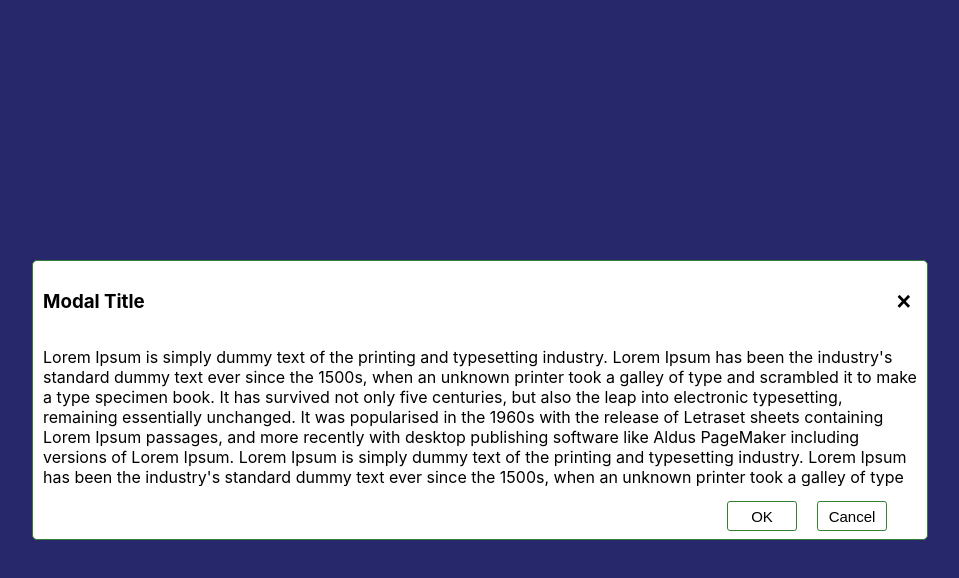
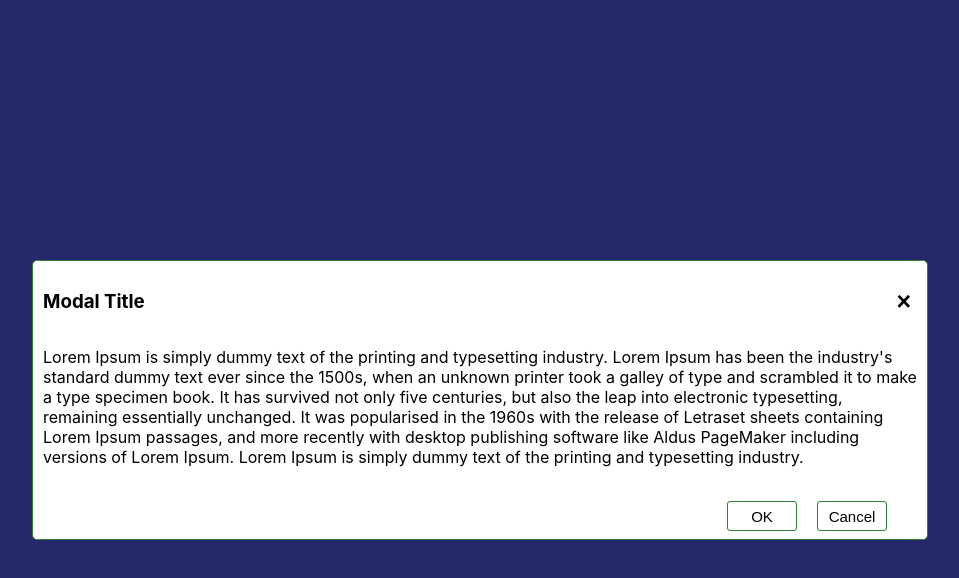
Before and after one commit to KanzariAmine/React-Modal, a React (Create React App) app: page / in a window 1280 px wide. Both pictures are taken after a click on the button "OPEN MODAL". Shown: the top 578 px of the page, without its empty margins (160-1119 px from the left). Built offline with nearby package versions, Linux system fonts and the light colour scheme.

Commit message:
Final commit

```diff
--- a/src/App.css
+++ b/src/App.css
@@ -19,7 +19,7 @@
   text-transform: uppercase;
   cursor: pointer;
 } */
-#modal__root > div {
+/* #modal__root {
   position: fixed;
   top: 0;
   right: 0;
@@ -29,7 +29,7 @@
   background: rgba(0, 0, 0, 0.3);
   display: flex;
   flex-direction: column;
-}
+} */
 /* .container {
   border: 1px solid #338033;
   width: 70%;
--- a/src/components/Button.js
+++ b/src/components/Button.js
@@ -7,11 +7,27 @@ function Button() {
   const toggleModal = () => {
     setShowModal(!showModal);
   };
-
+  const content = `
+  Lorem Ipsum is simply dummy text of the printing and typesetting
+  industry. Lorem Ipsum has been the industry's standard dummy text ever
+  since the 1500s, when an unknown printer took a galley of type and
+  scrambled it to make a type specimen book. It has survived not only
+  five centuries, but also the leap into electronic typesetting,
+  remaining essentially unchanged. It was popularised in the 1960s with
+  the release of Letraset sheets containing Lorem Ipsum passages, and
+  more recently with desktop publishing software like Aldus PageMaker
+  including versions of Lorem Ipsum. Lorem Ipsum is simply dummy text of
+  the printing and typesetting industry.
+  `
   return (
     <>
       <BtnOpenModal onClick={toggleModal}>open modal</BtnOpenModal>
-      {showModal ? <Modal toggleModal={toggleModal} /> : null}
+      <Modal
+        showModal={showModal}
+        onToggleModal={toggleModal}
+        title={"Modal Title"}
+        content={content}
+        />
     </>
   );
 }
--- a/src/components/Modal.js
+++ b/src/components/Modal.js
@@ -1,5 +1,6 @@
-import React, { useEffect } from "react";
-import ReactDOM from "react-dom";
+import React from "react";
+
+import PropTypes from 'prop-types';
 import {
   Container,
   ModalHeader,
@@ -7,50 +8,41 @@ import {
   ModalFooter,
   CloseModalButton,
   ModalOkButton,
-  ModalCancelButton
+  ModalCancelButton,
+  ModalContainer
 } from "./Modal.styled";
 
-const modalRoot = document.getElementById("modal__root");
-const element = document.createElement("div");
-const Modal = ({ toggleModal }) => {
-  useEffect(e => {
-    modalRoot.appendChild(element);
-    return () => {
-      modalRoot.removeChild(element);
-    };
-  });
 
-  return ReactDOM.createPortal(
-    <Container>
+const Modal = ({ showModal, title, content,onToggleModal }) => {
+
+
+  return (
+    <ModalContainer active={showModal}>
+    <Container >
       <ModalHeader>
-        <h3>Modal Title</h3>
-        <CloseModalButton onClick={toggleModal}>&times;</CloseModalButton>
+        <h3>{title}</h3>
+        <CloseModalButton onClick={onToggleModal}>&times;</CloseModalButton>
       </ModalHeader>
-
       <ModalBody>
         <p>
-          Lorem Ipsum is simply dummy text of the printing and typesetting
-          industry. Lorem Ipsum has been the industry's standard dummy text ever
-          since the 1500s, when an unknown printer took a galley of type and
-          scrambled it to make a type specimen book. It has survived not only
-          five centuries, but also the leap into electronic typesetting,
-          remaining essentially unchanged. It was popularised in the 1960s with
-          the release of Letraset sheets containing Lorem Ipsum passages, and
-          more recently with desktop publishing software like Aldus PageMaker
-          including versions of Lorem Ipsum. Lorem Ipsum is simply dummy text of
-          the printing and typesetting industry. Lorem Ipsum has been the
-          industry's standard dummy text ever since the 1500s, when an unknown
-          printer took a galley of type and scrambled it to make a type specimen
-          book. It has survived not only five centuries, but also the leap into
-          electronic typesetting, remaining essentially unchanged.
+          {content}
         </p>
       </ModalBody>
       <ModalFooter>
-        <ModalOkButton>OK</ModalOkButton>
-        <ModalCancelButton onClick={toggleModal}>Cancel</ModalCancelButton>
+          <ModalOkButton  onClick={onToggleModal}>OK</ModalOkButton>
+          <ModalCancelButton onClick={onToggleModal}>Cancel</ModalCancelButton>
       </ModalFooter>
-    </Container>,
-    element
+    </Container>
+    </ModalContainer>
+
   );
 };
+
+
+Modal.propTypes = {
+  titleContnent: PropTypes.string,
+  toggleModal: PropTypes.func,
+  bodyContent: PropTypes.string,
+  type: PropTypes.string
+};
 export default Modal;
--- a/src/components/Modal.styled.js
+++ b/src/components/Modal.styled.js
@@ -46,7 +46,20 @@ export const CloseModalButton = styled.button`
   font-size: 25px;
   background: none;
 `;
-
+export const ModalContainer = styled.div`
+    display:${({ active }) => (active ? "flex" : "none !important")};
+    position: fixed;
+    top: 0;
+    right: 0;
+    bottom: 0;
+    left: 0;
+    height:100vh;
+    width:100vw;
+    padding: 0;
+    background: rgba(0, 0, 0, 0.3);
+    display: flex;
+    flex-direction: column;
+`;
 export const ModalOkButton = styled.button`
   margin-left: 20px;
   font-size: 15px;
@@ -82,3 +95,15 @@ export const BtnOpenModal = styled.button`
   cursor: pointer;
   background: white;
 `;
+
+export const wrapperModal = styled.div`
+  position: fixed;
+  top: 0;
+  right: 0;
+  bottom: 0;
+  left: 0;
+  padding: 0;
+  background: rgba(0, 0, 0, 0.3);
+  display: flex;
+  flex-direction: column;
+`;
```
Also changed, not shown: 1 other file (tests, documents, lock files or other folders).
